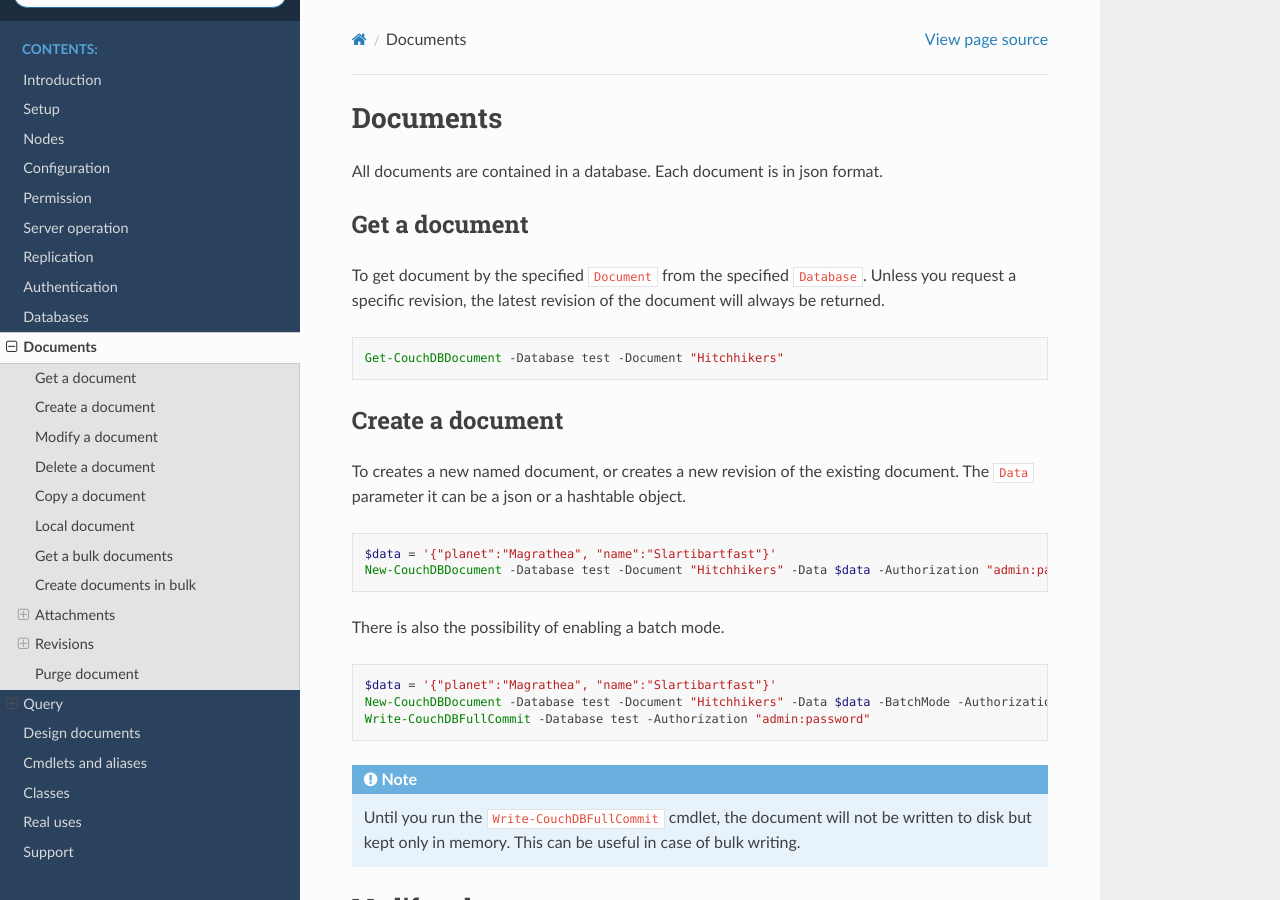
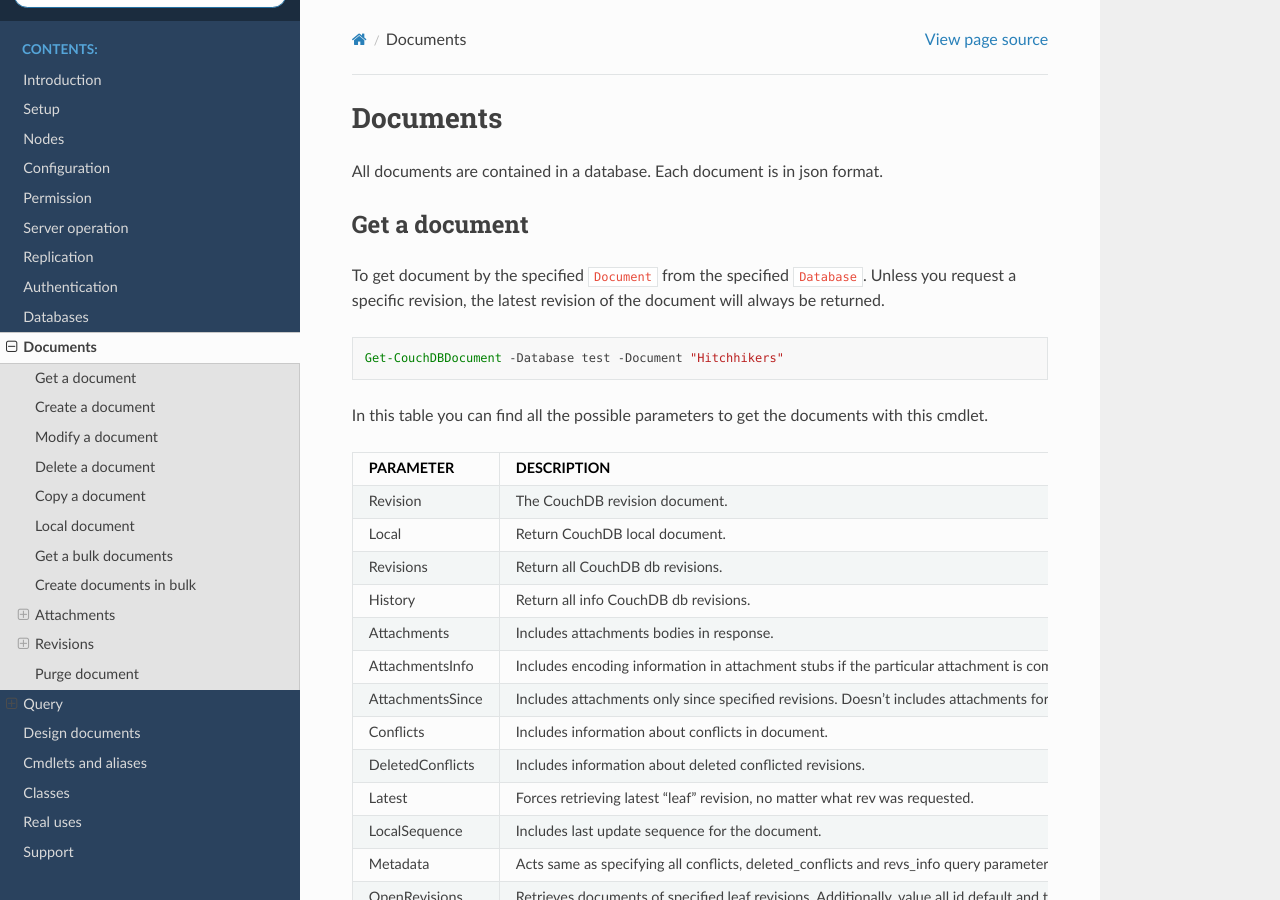
Before and after one commit to MatteoGuadrini/PSCouchDB, a Sphinx documentation site: the page built from docs/source/documents.rst, in a window 1280 px wide and 900 px high. Built offline with Sphinx 7.4.7 and the Read the Docs theme 2.0.0, drawn with Linux system fonts in a browser that asks for light colours; some of the changed text lies outside the part shown.

Commit message:
Add parameters on Get-CouchDBDocument cmdlet; PARAMETER: Attachments,AttachmentsInfo,AttachmentsSince,Conflicts PARAMETER:  DeletedConflicts,Latest,LocalSequence,Metadata,OpenRevisions Refactoring of all powershell language;

```diff
--- a/docs/source/cmdlets.rst
+++ b/docs/source/cmdlets.rst
@@ -367,7 +367,7 @@ Documents
 
 .. code-block:: powershell
 
-    Get-CouchDBDocument [[-Server] <String>] [[-Port] <Int32>] [-Database] <String> [[-Document] <String>] [[-Revision] <String>] [-Local] [-Revisions] [-History] [[-Authorization] <String>] [-Ssl] [<CommonParameters>]
+    Get-CouchDBDocument [[-Server] <String>] [[-Port] <Int32>] [-Database] <String> [[-Document] <String>] [[-Revision] <String>] [-Local] [-Revisions] [-History] [-Attachments] [-AttachmentsInfo] [[-AttachmentsSince] <Array>] [-Conflicts] [-DeletedConflicts] [-Latest] [-LocalSequence] [-Metadata] [[-OpenRevisions] <Array>] [[-Authorization] <String>] [-Ssl] [<CommonParameters>]
 
 **New-CouchDBDocument**
 
--- a/docs/source/documents.rst
+++ b/docs/source/documents.rst
@@ -26,6 +26,27 @@ To get document by the specified ``Document`` from the specified ``Database``. U
 .. code-block:: powershell
 
     Get-CouchDBDocument -Database test -Document "Hitchhikers"
+
+In this table you can find all the possible parameters to get the documents with this cmdlet.
+
+================    ===========
+PARAMETER           DESCRIPTION
+================    ===========
+Revision            The CouchDB revision document.
+Local               Return CouchDB local document.
+Revisions           Return all CouchDB db revisions.
+History             Return all info CouchDB db revisions.
+Attachments         Includes attachments bodies in response.
+AttachmentsInfo     Includes encoding information in attachment stubs if the particular attachment is compressed.
+AttachmentsSince    Includes attachments only since specified revisions. Doesn’t includes attachments for specified revisions.
+Conflicts           Includes information about conflicts in document.
+DeletedConflicts    Includes information about deleted conflicted revisions.
+Latest              Forces retrieving latest “leaf” revision, no matter what rev was requested.
+LocalSequence       Includes last update sequence for the document.
+Metadata            Acts same as specifying all conflicts, deleted_conflicts and revs_info query parameters.
+OpenRevisions       Retrieves documents of specified leaf revisions. Additionally, value all id default and  to return all leaf revisions.
+================    ===========
+
 
 Create a document
 _________________
```
Also changed, not shown: 9 other files.
